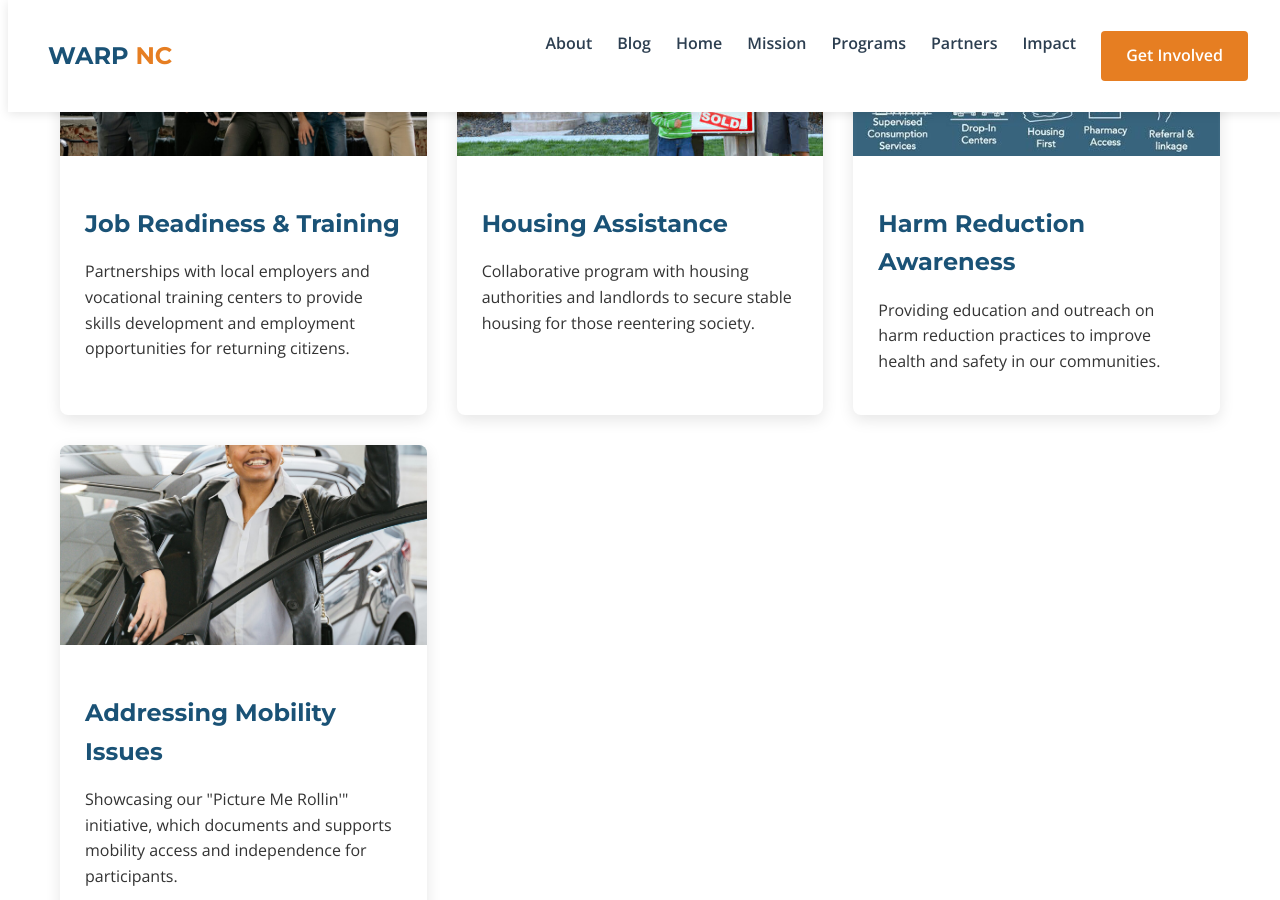
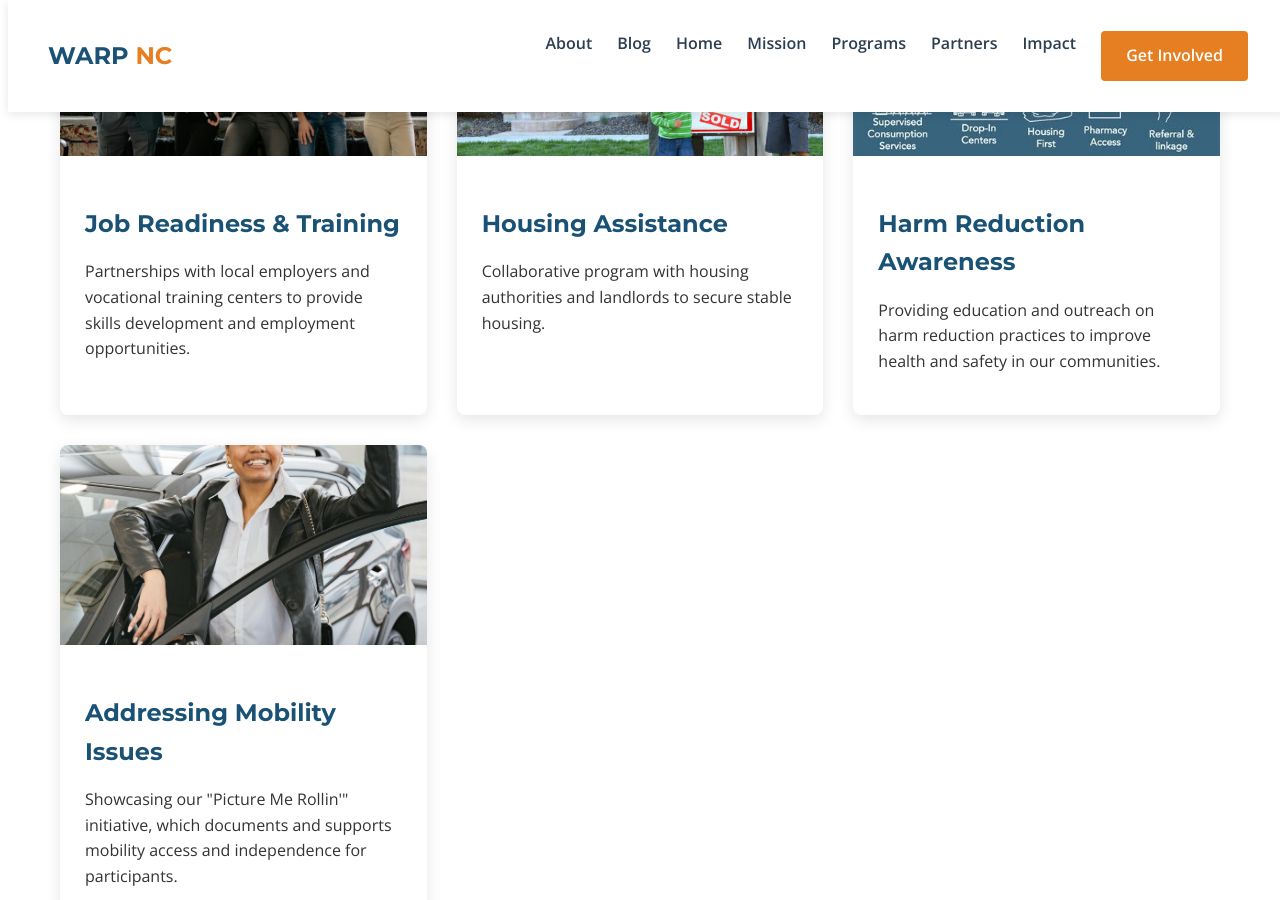
Before and after one commit to carlohutto/warp.github.io, a Jekyll site: the page index.html, which Jekyll copies as it is, in a window 1280 px wide and 900 px high, scrolled down 2879 px. Built offline with Jekyll 4.4.1, drawn with Linux system fonts in a browser that asks for light colours.

Commit message:
Shorten program descriptions for Job Readiness and Housing Assistance

```diff
--- a/index.html
+++ b/index.html
@@ -591,7 +591,7 @@
                     </div>
                     <div class="program-content">
                         <h3>Job Readiness & Training</h3>
-                        <p>Partnerships with local employers and vocational training centers to provide skills development and employment opportunities for returning citizens.</p>
+                        <p>Partnerships with local employers and vocational training centers to provide skills development and employment opportunities.</p>
                     </div>
                 </div>
 
@@ -601,7 +601,7 @@
                     </div>
                     <div class="program-content">
                         <h3>Housing Assistance</h3>
-                        <p>Collaborative program with housing authorities and landlords to secure stable housing for those reentering society.</p>
+                        <p>Collaborative program with housing authorities and landlords to secure stable housing.</p>
                     </div>
                 </div>
 
```
